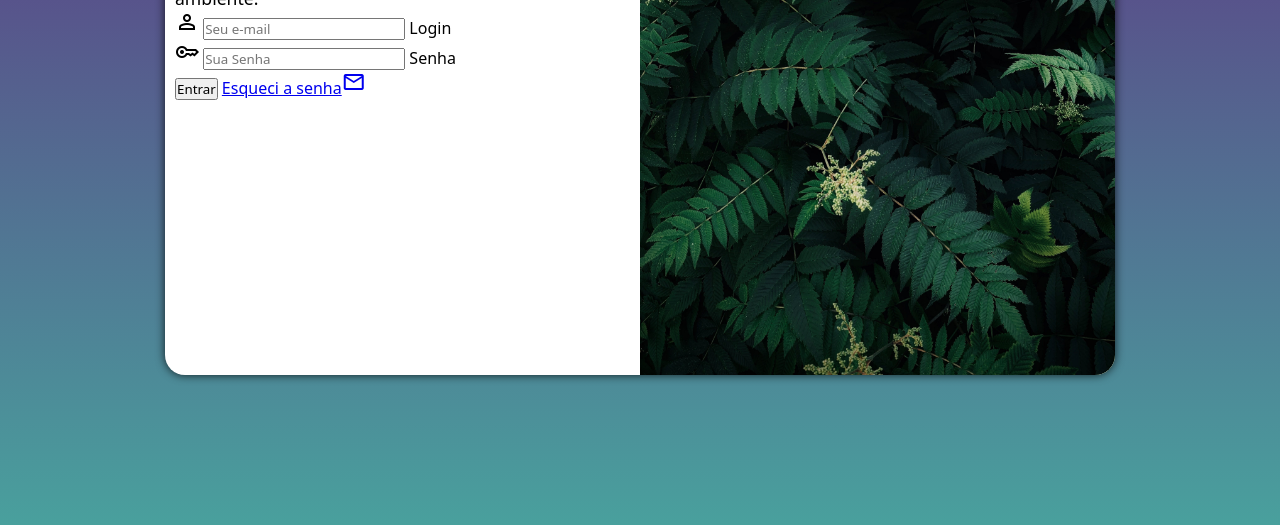
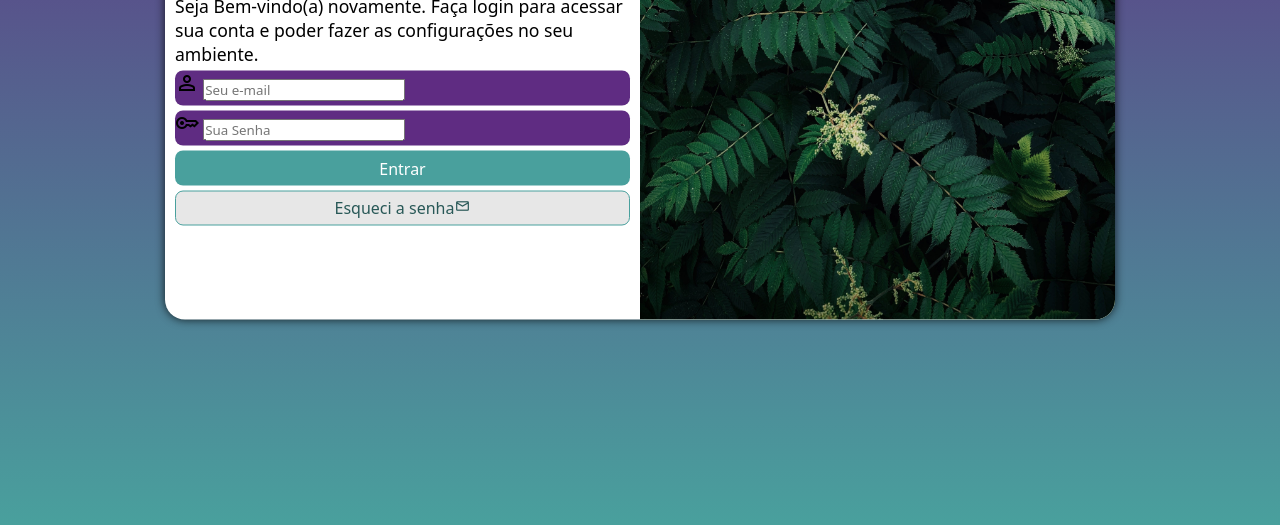
Before and after one commit to Wallace1233/projeto-login, a plain HTML site: page index.html in a window 1280 px wide. Shown: the part 275-800 px from the top of the page. Drawn offline with nearby package versions, Linux system fonts and the light colour scheme.

Commit message:
formatação do formulário

```diff
--- a/estilos/media-query.css
+++ b/estilos/media-query.css
@@ -7,6 +7,7 @@
     }
     section#login {
         width: 80vw;
+        height: 350px;
     }
 
     section#login > div#imagem {
@@ -27,6 +28,7 @@
     }
     section#login {
         width: 950px;
+        height: 389px;
     }
 
     section#login > div#imagem {
--- a/estilos/style.css
+++ b/estilos/style.css
@@ -30,7 +30,7 @@ section#login {
 
     background-color: white;
     width: 250px;
-    height: 500px;
+    height: 518px;
     border-radius: 20px;
     box-shadow: 0px 0px 10px rgba(0, 0, 0, 0.795);
     transition: width 0.4s, heigt 0.5s;
@@ -59,3 +59,56 @@ div#formulario > h1 {
 div#formulario > p {
     font-size: 0.8em;
 }
+
+div.campo > label{
+    display: none;
+}
+
+form > div.campo {
+    background-color: #5f2c82;
+    display: block;
+    width: 100%;
+    height: 35px;
+    border-radius: 8px;
+    margin: 5px 0px;
+}
+
+form > input[type=submit] {
+    display: block;
+    font-size: 1em;
+    width: 100%;
+    height: 35px;
+    background-color: #49a09d;
+    color: white;
+    border: none;
+    border-radius: 8px;
+    cursor: pointer;
+}
+
+form > input[type=submit]:hover {
+    background-color: #306967;
+}
+
+form > a.botao {
+    display: block;
+    text-align: center;
+    font-size: 1em;
+    width: 100%;
+    height: 35px;
+    padding: 5px;
+    margin-top: 5px;
+    background-color: rgb(231, 231, 231);
+    color: #285857;
+    border: 1px solid #49a09d;
+    border-radius: 8px;
+    text-decoration: none;
+}
+
+form > a.botao:hover {
+    background-color: #285857;
+    color: white;
+}
+
+form > a.botao > span {
+    font-size: 1em;
+}
--- a/index.html
+++ b/index.html
@@ -29,7 +29,7 @@
                         <label for="isenha">Senha</label>
                     </div>
                     <input type="submit" value="Entrar">
-                    <a href="esqueci.html">Esqueci a senha<span class="material-symbols-outlined">mail</span></a>
+                    <a href="esqueci.html" class="botao">Esqueci a senha<span class="material-symbols-outlined">mail</span></a>
                 </form>
             </div>
         </section>
```
